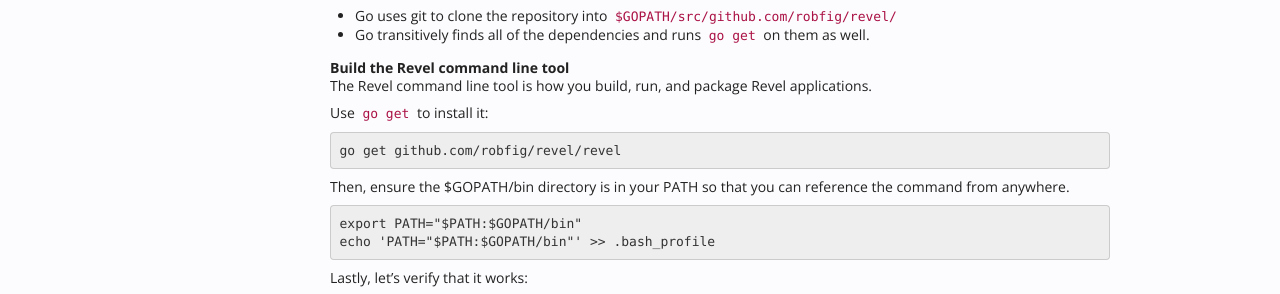
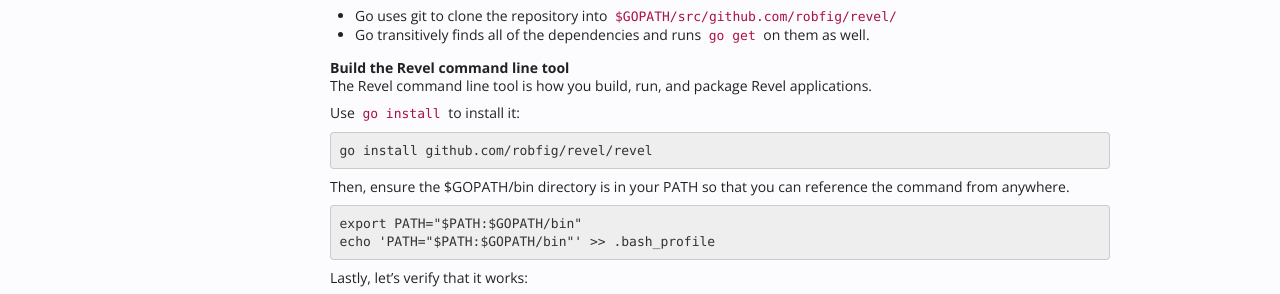
Before and after one commit to revel/revel, a Jekyll site: the page built from tutorial/gettingstarted.md, in a window 1280 px wide. Shown: the part 577-871 px from the top of the page. Built offline with Jekyll 4.4.1, drawn with Linux system fonts in a browser that asks for light colours.

Commit message:
Fixed go get/go install typo

```diff
--- a/tutorial/gettingstarted.md
+++ b/tutorial/gettingstarted.md
@@ -42,9 +42,9 @@
 
 The Revel command line tool is how you build, run, and package Revel applications.
 
-Use `go get` to install it:
+Use `go install` to install it:
 
-	go get github.com/robfig/revel/revel
+	go install github.com/robfig/revel/revel
 
 Then, ensure the $GOPATH/bin directory is in your PATH so that you can reference the command from anywhere.
 
```
